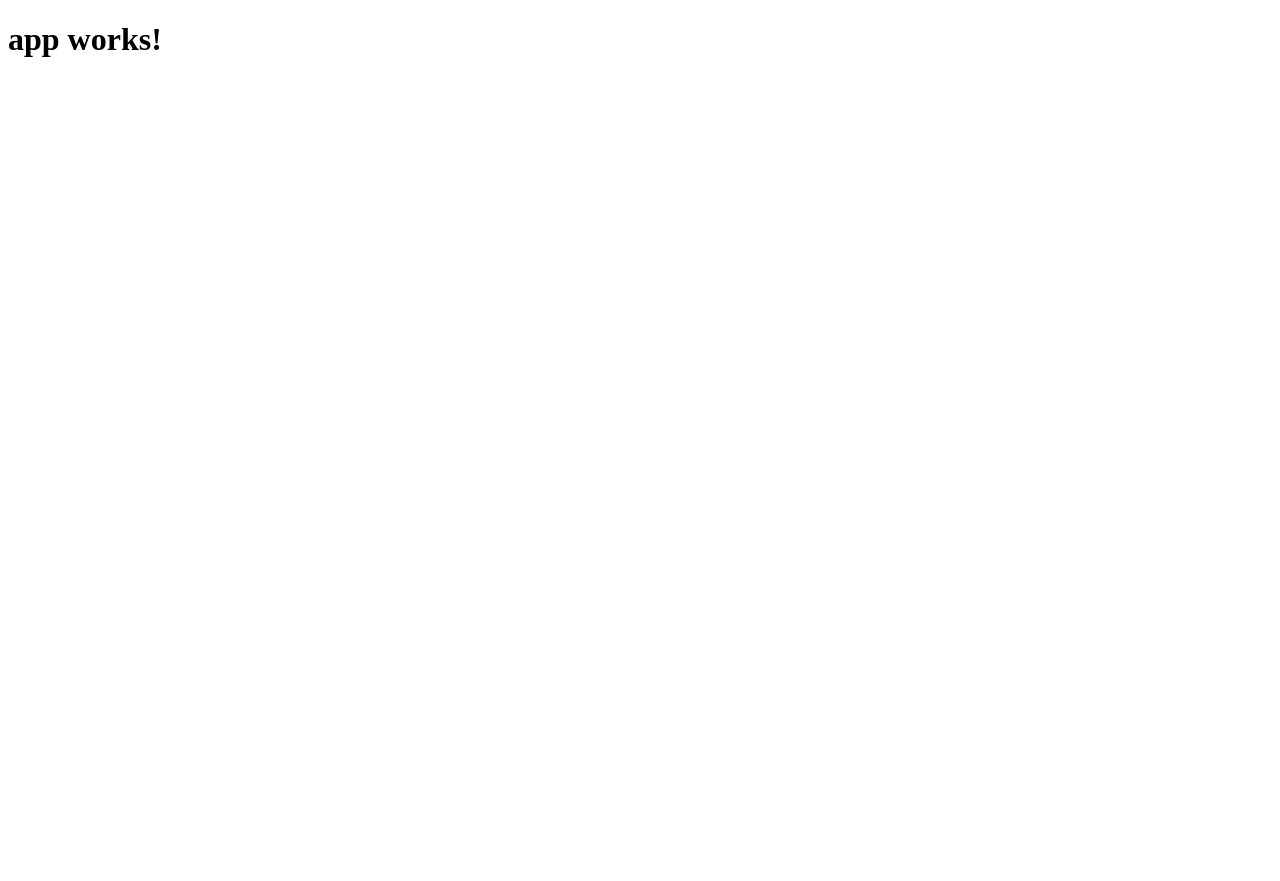
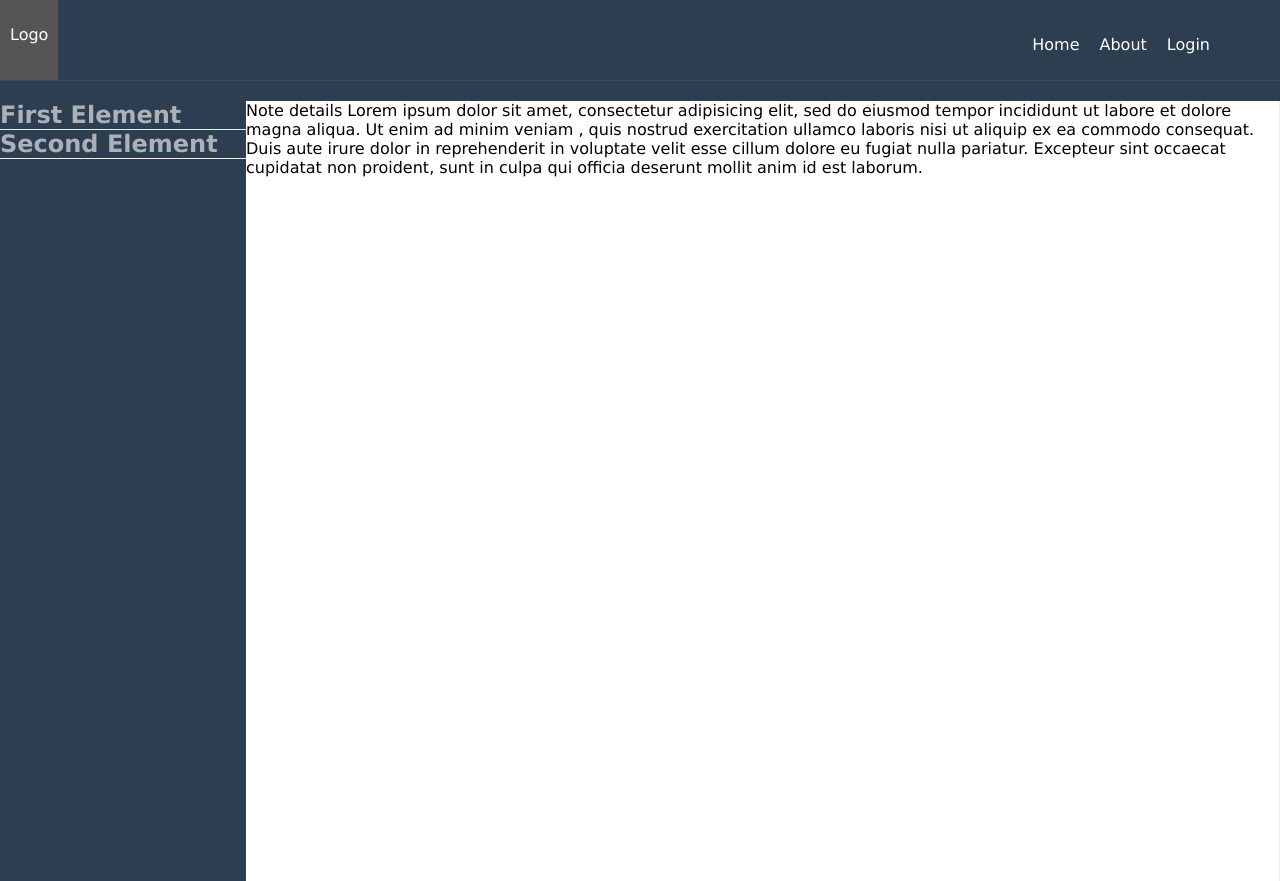
Before and after one commit to Zeeyed/notes, an Angular app: page / in a window 1280 px wide. Before the commit the page ends 800 px from the top, so only its background shows below. Built offline with nearby package versions, Linux system fonts and the light colour scheme.

Commit message:
Styling main page v1

```diff
--- a/src/app/app.component.css
+++ b/src/app/app.component.css
@@ -0,0 +1,101 @@
+/*  menu base styles */
+header{
+  position: relative;
+  background: #2c3e50;
+  line-height: 50px;
+  width: 100%;
+  color: #2c3e50;
+  border-bottom: 1px solid #34495e;
+}
+
+
+
+header .nav-container{
+  display: flex;
+  flex-direction: row;
+  justify-content: space-between;
+  flex-wrap: wrap;
+  width: 100%;
+  text-align: left;
+}
+
+header .nav-container .right-menu{
+  float: none;
+  margin-top: 0;
+  margin-right: 0;
+  flex: 0 0 auto;
+  padding: 10px 60px 0 0;
+}
+
+header .right-menu{
+  display: flex;
+  margin-top: 10px;
+  margin-right: 63px;
+  position: relative;
+}
+
+header a {
+  text-decoration: none;
+  color: #fff;
+  display: block;
+  padding: 10px;
+}
+
+header a:hover{
+  background-color: #555;
+}
+
+.main-container{
+  padding-top: 20px;
+  height: 100%;
+  display: flex;
+  box-sizing: border-box;
+  flex-direction: row;
+  position: absolute;
+  justify-content: flex-start;
+  flex-wrap: nowrap;
+}
+
+.main-container .main-note{
+  flex: 0 0 0;
+  min-width: 246px;
+  height: 100%;
+}
+
+.main-container .note-details{
+  flex: 1 1 auto;
+  height: 100%;
+  background: #fff;
+  border-right: 1px solid #eceef1;
+}
+
+.main-note .list-container{
+  padding: 0;
+  display: flex;
+  flex-direction: row;
+  justify-content: space-between;
+  flex-wrap: wrap;
+  box-sizing: border-box;
+  height: auto;
+  list-style-type: none;
+}
+
+.main-note .list-container .entry-element{
+  border-color: #34495e;
+  color: #acb1b7;
+  background: #2c3e50;
+  border-bottom: 1px solid #eceef1;
+  width: 100%;
+}
+
+/*  flex styles */
+@media screen and (min-width: 768px){
+
+  /*header ul{
+    display: flex;
+  }
+
+  header li{
+    /*flex: 1 1 0;
+  }*/
+}
--- a/src/app/app.component.html
+++ b/src/app/app.component.html
@@ -1,3 +1,36 @@
-<h1>
-  {{title}}
-</h1>
+<div class="wrapper">
+  <header>
+    <div class="nav-container">
+      <a href="#" class="logo">Logo</a>
+      <div class="right-menu">
+          <a href="#">Home</a>
+          <a href="#">About</a>
+          <a href="#">Login</a>
+      </div>
+    </div>
+  </header>
+
+  <div class="main-container">
+    <div class="main-note">
+      <ul class="list-container">
+        <li class="entry-element">
+          <h2>First Element</h2>
+        </li>
+        <li class="entry-element">
+          <h2>Second Element</h2>
+        </li>
+      </ul>
+    </div>
+
+    <div class="note-details">
+      <p>
+        Note details Lorem ipsum dolor sit amet, consectetur adipisicing elit, sed do
+         eiusmod tempor incididunt ut labore et dolore magna aliqua. Ut enim ad minim veniam
+         , quis nostrud exercitation ullamco laboris nisi ut aliquip ex ea commodo consequat. Duis aute irure dolor in
+        reprehenderit in voluptate velit esse cillum dolore eu fugiat nulla pariatur. Excepteur
+         sint occaecat cupidatat non proident, sunt in culpa qui officia deserunt mollit anim id est laborum.
+       </p>
+    </div>
+  </div>
+
+</div>
--- a/src/styles.css
+++ b/src/styles.css
@@ -1 +1,9 @@
 /* You can add global styles to this file, and also import other style files */
+*{
+  font-family: verdana;
+  margin: 0;
+}
+
+body{
+  background: #2c3e50;
+}
```
